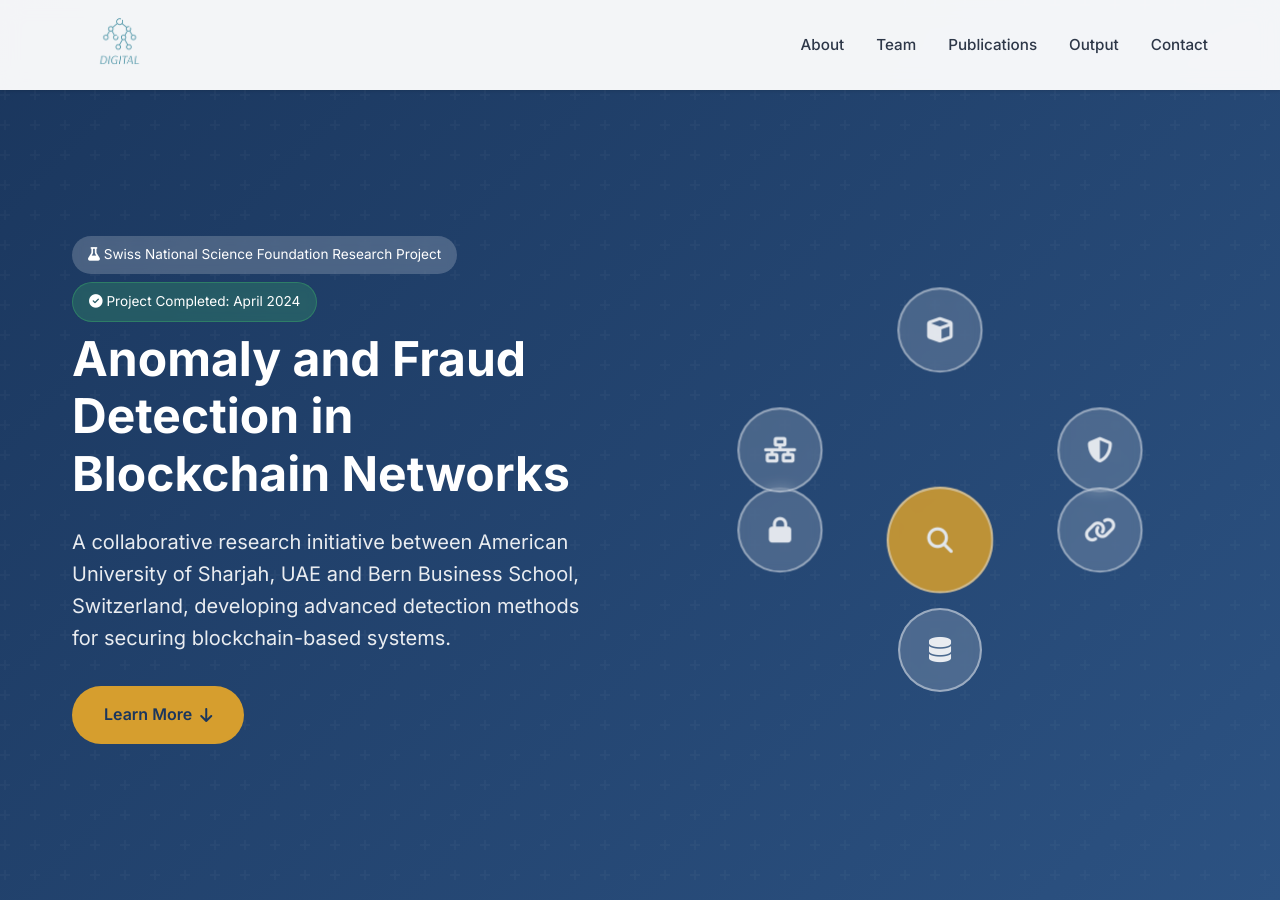
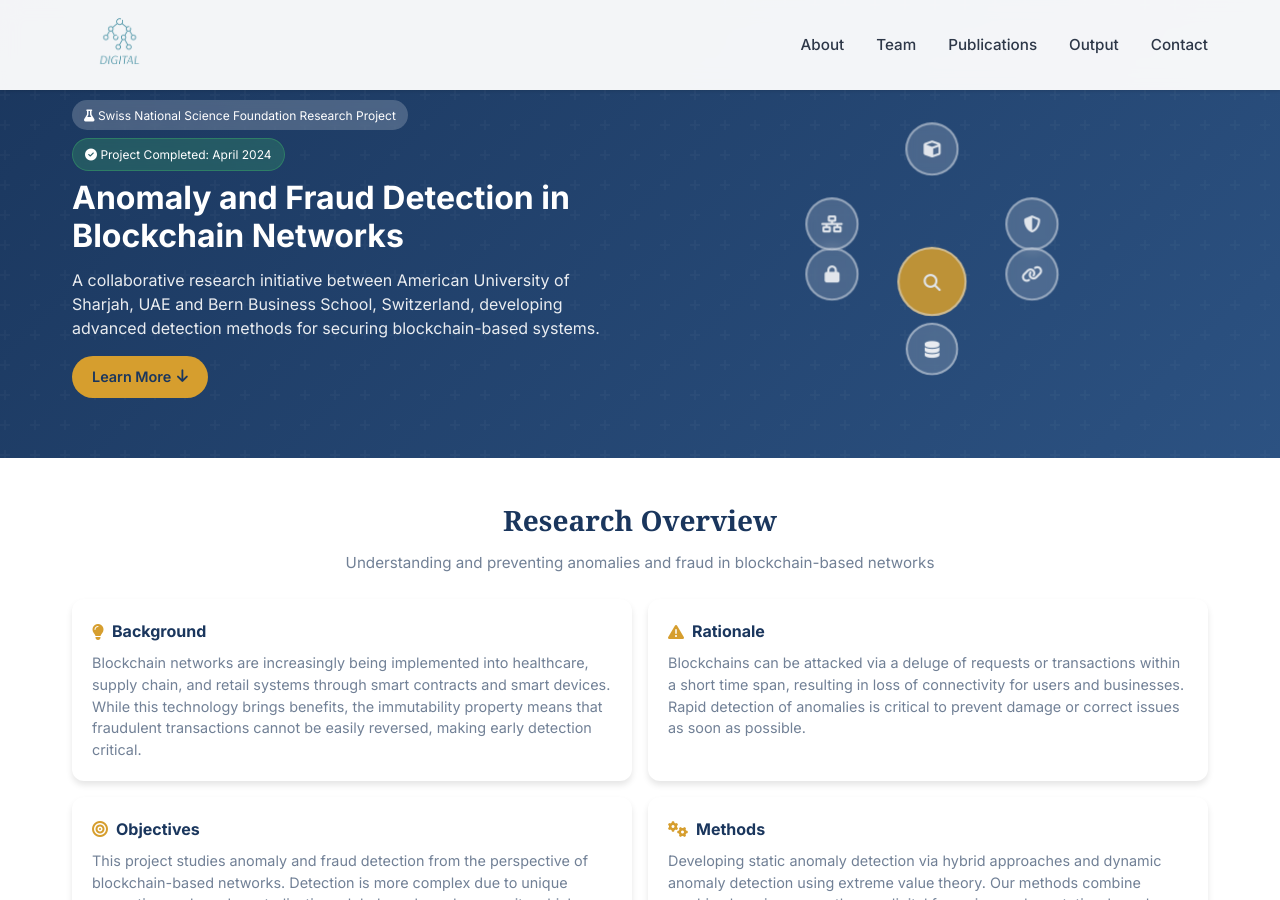
Before and after one commit to Digital-AI-Finance/Anomaly_and_Fraud_Detection_in_Blockchain_Networks, a Jekyll site: the page built from index.html, in a window 1280 px wide and 900 px high. Built offline with Jekyll 4.4.1, drawn with Linux system fonts in a browser that asks for light colours.

Commit message:
Make site more compact with reduced spacing
- Reduce section padding from 5rem to 2.5rem
- Smaller hero section (no full viewport height)
- Smaller fonts throughout (titles, text, badges)
- Reduced gaps between cards and grid items
- Smaller team photos (180px height)
- Compact stat cards and publication cards
- Smaller blockchain animation
- Tighter footer spacing

🤖 Generated with [Claude Code](https://claude.com/claude-code)

Co-Authored-By: Claude <noreply@anthropic.com>

```diff
--- a/assets/css/style.css
+++ b/assets/css/style.css
@@ -94,13 +94,13 @@ img {
 
 /* ===== Hero Section ===== */
 .hero {
-    min-height: 100vh;
+    min-height: auto;
     display: flex;
     align-items: center;
     background: var(--gradient-primary);
     position: relative;
     overflow: hidden;
-    padding-top: 80px;
+    padding: 100px 0 60px;
 }
 
 .hero::before {
@@ -122,7 +122,7 @@ img {
     z-index: 1;
     display: grid;
     grid-template-columns: 1fr 1fr;
-    gap: 4rem;
+    gap: 2rem;
     align-items: center;
 }
 
@@ -133,11 +133,11 @@ img {
 .hero-badge {
     display: inline-block;
     background: rgba(255,255,255,0.2);
-    padding: 0.5rem 1rem;
+    padding: 0.35rem 0.75rem;
     border-radius: 50px;
-    font-size: 0.85rem;
+    font-size: 0.75rem;
     margin-bottom: 0.5rem;
-    margin-right: 0.5rem;
+    margin-right: 0.35rem;
     backdrop-filter: blur(5px);
 }
 
@@ -147,28 +147,29 @@ img {
 }
 
 .hero-title {
-    font-size: 3rem;
+    font-size: 2rem;
     font-weight: 700;
     line-height: 1.2;
-    margin-bottom: 1.5rem;
+    margin-bottom: 0.75rem;
 }
 
 .hero-subtitle {
-    font-size: 1.25rem;
+    font-size: 1rem;
     opacity: 0.9;
-    margin-bottom: 2rem;
-    line-height: 1.6;
+    margin-bottom: 1rem;
+    line-height: 1.5;
 }
 
 .hero-cta {
     display: inline-flex;
     align-items: center;
-    gap: 0.5rem;
+    gap: 0.35rem;
     background: var(--accent-color);
     color: var(--primary-color);
-    padding: 1rem 2rem;
+    padding: 0.6rem 1.25rem;
     border-radius: 50px;
     font-weight: 600;
+    font-size: 0.9rem;
     transition: var(--transition);
 }
 
@@ -186,14 +187,14 @@ img {
 }
 
 .blockchain-animation {
-    width: 400px;
-    height: 400px;
+    width: 250px;
+    height: 250px;
     position: relative;
 }
 
 .blockchain-node {
-    width: 80px;
-    height: 80px;
+    width: 50px;
+    height: 50px;
     background: rgba(255,255,255,0.2);
     border: 2px solid rgba(255,255,255,0.5);
     border-radius: 50%;
@@ -207,7 +208,7 @@ img {
 
 .blockchain-node i {
     color: white;
-    font-size: 1.5rem;
+    font-size: 1rem;
 }
 
 .blockchain-node:nth-child(1) { top: 0; left: 50%; transform: translateX(-50%); animation-delay: 0s; }
@@ -216,7 +217,7 @@ img {
 .blockchain-node:nth-child(4) { bottom: 0; left: 50%; transform: translateX(-50%); animation-delay: 0.9s; }
 .blockchain-node:nth-child(5) { bottom: 30%; left: 0; animation-delay: 1.2s; }
 .blockchain-node:nth-child(6) { top: 30%; left: 0; animation-delay: 1.5s; }
-.blockchain-node.center { top: 50%; left: 50%; transform: translate(-50%, -50%); width: 100px; height: 100px; background: var(--accent-color); }
+.blockchain-node.center { top: 50%; left: 50%; transform: translate(-50%, -50%); width: 65px; height: 65px; background: var(--accent-color); }
 
 @keyframes pulse {
     0%, 100% { transform: translateX(-50%) scale(1); opacity: 1; }
@@ -237,7 +238,7 @@ img {
 
 /* ===== Sections ===== */
 .section {
-    padding: 5rem 0;
+    padding: 2.5rem 0;
 }
 
 .section-alt {
@@ -252,18 +253,18 @@ img {
 
 .section-header {
     text-align: center;
-    margin-bottom: 3rem;
+    margin-bottom: 1.5rem;
 }
 
 .section-title {
-    font-size: 2.5rem;
+    font-size: 1.75rem;
     color: var(--primary-color);
-    margin-bottom: 1rem;
+    margin-bottom: 0.5rem;
     font-family: Georgia, 'Times New Roman', serif;
 }
 
 .section-subtitle {
-    font-size: 1.1rem;
+    font-size: 0.95rem;
     color: var(--text-light);
     max-width: 600px;
     margin: 0 auto;
@@ -273,12 +274,12 @@ img {
 .about-grid {
     display: grid;
     grid-template-columns: repeat(2, 1fr);
-    gap: 2rem;
+    gap: 1rem;
 }
 
 .about-card {
     background: white;
-    padding: 2rem;
+    padding: 1.25rem;
     border-radius: var(--border-radius);
     box-shadow: var(--shadow-md);
     transition: var(--transition);
@@ -291,10 +292,11 @@ img {
 
 .about-card h3 {
     color: var(--primary-color);
-    margin-bottom: 1rem;
+    margin-bottom: 0.5rem;
     display: flex;
     align-items: center;
-    gap: 0.75rem;
+    gap: 0.5rem;
+    font-size: 1rem;
 }
 
 .about-card h3 i {
@@ -303,14 +305,15 @@ img {
 
 .about-card p {
     color: var(--text-light);
-    line-height: 1.7;
+    line-height: 1.5;
+    font-size: 0.9rem;
 }
 
 /* ===== Team Section ===== */
 .team-grid {
     display: grid;
-    grid-template-columns: repeat(auto-fit, minmax(280px, 1fr));
-    gap: 2rem;
+    grid-template-columns: repeat(auto-fit, minmax(200px, 1fr));
+    gap: 1rem;
 }
 
 .team-card {
@@ -329,17 +332,18 @@ img {
 
 .team-card img {
     width: 100%;
-    height: 250px;
+    height: 180px;
     object-fit: cover;
 }
 
 .team-info {
-    padding: 1.5rem;
+    padding: 0.75rem;
 }
 
 .team-info h3 {
     color: var(--primary-color);
-    margin-bottom: 0.5rem;
+    margin-bottom: 0.25rem;
+    font-size: 0.95rem;
 }
 
 .team-info h3 a.orcid-link {
@@ -361,52 +365,52 @@ img {
 .team-role {
     color: var(--accent-color);
     font-weight: 600;
-    font-size: 0.9rem;
-    margin-bottom: 0.5rem;
+    font-size: 0.8rem;
+    margin-bottom: 0.25rem;
 }
 
 .team-affiliation {
     color: var(--text-light);
-    font-size: 0.85rem;
+    font-size: 0.75rem;
 }
 
 /* ===== Stats Section ===== */
 .stats-grid {
     display: grid;
     grid-template-columns: repeat(4, 1fr);
-    gap: 2rem;
+    gap: 1rem;
 }
 
 .stat-card {
     background: white;
-    padding: 2rem;
+    padding: 1rem;
     border-radius: var(--border-radius);
     text-align: center;
     box-shadow: var(--shadow-md);
 }
 
 .stat-number {
-    font-size: 3rem;
+    font-size: 2rem;
     font-weight: 700;
     color: var(--primary-color);
-    margin-bottom: 0.5rem;
+    margin-bottom: 0.25rem;
 }
 
 .stat-label {
     color: var(--text-light);
-    font-size: 0.95rem;
+    font-size: 0.8rem;
 }
 
 /* ===== Publications Section ===== */
 .publications-list {
     display: flex;
     flex-direction: column;
-    gap: 1.5rem;
+    gap: 0.75rem;
 }
 
 .publication-card {
     background: white;
-    padding: 2rem;
+    padding: 1rem 1.25rem;
     border-radius: var(--border-radius);
     box-shadow: var(--shadow-md);
     border-left: 4px solid var(--text-light);
@@ -442,40 +446,47 @@ img {
 
 .publication-card h3 {
     color: var(--primary-color);
-    margin-bottom: 0.75rem;
-    font-size: 1.1rem;
+    margin-bottom: 0.4rem;
+    font-size: 1rem;
     font-family: Georgia, 'Times New Roman', serif;
 }
 
 .publication-authors {
     color: var(--text-light);
-    font-size: 0.9rem;
-    margin-bottom: 0.5rem;
+    font-size: 0.8rem;
+    margin-bottom: 0.25rem;
 }
 
 .publication-journal {
     color: var(--primary-color);
     font-style: italic;
-    font-size: 0.9rem;
+    font-size: 0.8rem;
     font-weight: 500;
 }
 
 .publication-citations {
     color: #38a169;
-    font-size: 0.85rem;
+    font-size: 0.75rem;
     font-weight: 600;
-    margin-top: 0.25rem;
+    margin-top: 0.15rem;
+}
+
+.publication-desc {
+    color: var(--text-light);
+    font-size: 0.8rem;
+    margin-top: 0.4rem;
+    line-height: 1.4;
 }
 
 .publication-doi {
     display: inline-flex;
     align-items: center;
-    gap: 0.5rem;
-    margin-top: 1rem;
-    padding: 0.5rem 1rem;
+    gap: 0.35rem;
+    margin-top: 0.5rem;
+    padding: 0.3rem 0.6rem;
     background: var(--bg-light);
     border-radius: 4px;
-    font-size: 0.85rem;
+    font-size: 0.75rem;
     color: var(--primary-color);
     transition: var(--transition);
 }
@@ -488,8 +499,8 @@ img {
 .publication-links {
     display: flex;
     flex-wrap: wrap;
-    gap: 0.5rem;
-    margin-top: 1rem;
+    gap: 0.35rem;
+    margin-top: 0.5rem;
 }
 
 .publication-doi.scholar {
@@ -505,31 +516,31 @@ img {
 .funding-grid {
     display: grid;
     grid-template-columns: repeat(2, 1fr);
-    gap: 2rem;
+    gap: 1rem;
 }
 
 .funding-card {
     background: var(--gradient-primary);
     color: white;
-    padding: 2.5rem;
+    padding: 1.25rem;
     border-radius: var(--border-radius);
     text-align: center;
 }
 
 .funding-amount {
-    font-size: 2.5rem;
+    font-size: 1.5rem;
     font-weight: 700;
-    margin-bottom: 0.5rem;
+    margin-bottom: 0.25rem;
 }
 
 .funding-source {
-    font-size: 1.1rem;
+    font-size: 0.9rem;
     opacity: 0.9;
-    margin-bottom: 0.5rem;
+    margin-bottom: 0.25rem;
 }
 
 .funding-period {
-    font-size: 0.9rem;
+    font-size: 0.8rem;
     opacity: 0.7;
 }
 
@@ -537,14 +548,14 @@ img {
 .partners-grid {
     display: grid;
     grid-template-columns: repeat(4, 1fr);
-    gap: 2rem;
+    gap: 1rem;
 }
 
 .partner-link {
     display: flex;
     flex-direction: column;
     align-items: center;
-    padding: 2rem 1rem;
+    padding: 1rem 0.75rem;
     background: white;
     border-radius: var(--border-radius);
     box-shadow: var(--shadow-md);
@@ -554,27 +565,27 @@ img {
 }
 
 .partner-link:hover {
-    transform: translateY(-5px);
+    transform: translateY(-3px);
     box-shadow: var(--shadow-lg);
     color: var(--primary-color);
 }
 
 .partner-link i {
-    font-size: 2.5rem;
+    font-size: 1.5rem;
     color: var(--primary-color);
-    margin-bottom: 1rem;
+    margin-bottom: 0.5rem;
 }
 
 .partner-link span {
     font-weight: 500;
-    font-size: 0.95rem;
+    font-size: 0.8rem;
 }
 
 /* ===== Footer ===== */
 .footer {
     background: var(--bg-dark);
     color: white;
-    padding: 4rem 0 2rem;
+    padding: 2rem 0 1rem;
 }
 
 .footer-container {
@@ -586,19 +597,20 @@ img {
 .footer-content {
     display: grid;
     grid-template-columns: repeat(3, 1fr);
-    gap: 3rem;
-    margin-bottom: 3rem;
+    gap: 1.5rem;
+    margin-bottom: 1.5rem;
 }
 
 .footer-section h4 {
     color: var(--accent-color);
-    margin-bottom: 1rem;
-    font-size: 1.1rem;
+    margin-bottom: 0.5rem;
+    font-size: 0.95rem;
 }
 
 .footer-section p {
     color: rgba(255,255,255,0.7);
-    margin-bottom: 0.5rem;
+    margin-bottom: 0.25rem;
+    font-size: 0.85rem;
 }
 
 .social-links {
@@ -618,10 +630,10 @@ img {
 
 .footer-bottom {
     text-align: center;
-    padding-top: 2rem;
+    padding-top: 1rem;
     border-top: 1px solid rgba(255,255,255,0.1);
     color: rgba(255,255,255,0.5);
-    font-size: 0.9rem;
+    font-size: 0.8rem;
 }
 
 /* ===== Responsive ===== */
@@ -665,22 +677,22 @@ img {
     }
 
     .section-title {
-        font-size: 2rem;
+        font-size: 1.5rem;
     }
 
     .hero-title {
-        font-size: 2rem;
+        font-size: 1.5rem;
     }
 
     .stats-grid {
-        grid-template-columns: 1fr;
+        grid-template-columns: repeat(2, 1fr);
     }
 
     .stat-card {
-        padding: 1.5rem;
+        padding: 0.75rem;
     }
 
     .stat-number {
-        font-size: 2.5rem;
+        font-size: 1.5rem;
     }
 }
--- a/index.html
+++ b/index.html
@@ -210,7 +210,7 @@ title: Anomaly and Fraud Detection in Blockchain Networks
                 </p>
                 <p class="publication-journal">Physica A: Statistical Mechanics and its Applications, 653, 130103</p>
                 <p class="publication-citations">Citations: 6 (Top 1% citation impact)</p>
-                <p style="margin-top: 1rem; color: #718096;">
+                <p class="publication-desc">
                     Comprehensive examination of NFTs within the Metaverse with comparative analysis
                     using Metaverse indices from Bloomberg and Yield Guild Games data.
                 </p>
@@ -230,7 +230,7 @@ title: Anomaly and Fraud Detection in Blockchain Networks
                     Osterrieder, J., Chan, S., Chu, J., Zhang, Y., Hadji Misheva, B., & Mare, C. (2024)
                 </p>
                 <p class="publication-journal">arXiv preprint</p>
-                <p style="margin-top: 1rem; color: #718096;">
+                <p class="publication-desc">
                     Detailed examination of blockchain's key definitions and properties, alongside thorough
                     analysis of various anomalies and fraud patterns in blockchain networks.
                 </p>
@@ -245,7 +245,7 @@ title: Anomaly and Fraud Detection in Blockchain Networks
                     Osterrieder, J., Chan, S., Chu, J., & Zhang, Y. (2023)
                 </p>
                 <p class="publication-journal">SSRN Working Paper</p>
-                <p style="margin-top: 1rem; color: #718096;">
+                <p class="publication-desc">
                     Introduction to anomaly and fraud detection methods for blockchain-based networks,
                     covering fundamental concepts and detection approaches.
                 </p>
@@ -260,7 +260,7 @@ title: Anomaly and Fraud Detection in Blockchain Networks
                     Osterrieder, J., Chan, S., Chu, J., & Zhang, Y. (2024)
                 </p>
                 <p class="publication-journal">SSRN Working Paper</p>
-                <p style="margin-top: 1rem; color: #718096;">
+                <p class="publication-desc">
                     A comprehensive examination of Non-Fungible Tokens (NFTs) within the Metaverse,
                     reviewing the Metaverse's evolution, the emergence of NFTs, and their transformative benefits.
                 </p>
@@ -293,11 +293,11 @@ title: Anomaly and Fraud Detection in Blockchain Networks
                 <div class="funding-period">June 2023 - May 2025</div>
             </div>
         </div>
-        <div style="text-align: center; margin-top: 3rem;">
-            <p style="color: #718096; font-size: 1.1rem;">
+        <div style="text-align: center; margin-top: 1.5rem;">
+            <p style="color: #718096; font-size: 0.9rem;">
                 Part of the <strong>MSCA Industrial Doctoral Network on Digital Finance</strong>
             </p>
-            <p style="color: #d69e2e; font-weight: 600; font-size: 1.3rem; margin-top: 0.5rem;">
+            <p style="color: #d69e2e; font-weight: 600; font-size: 1rem; margin-top: 0.25rem;">
                 4.5 Million EUR
             </p>
         </div>
```
